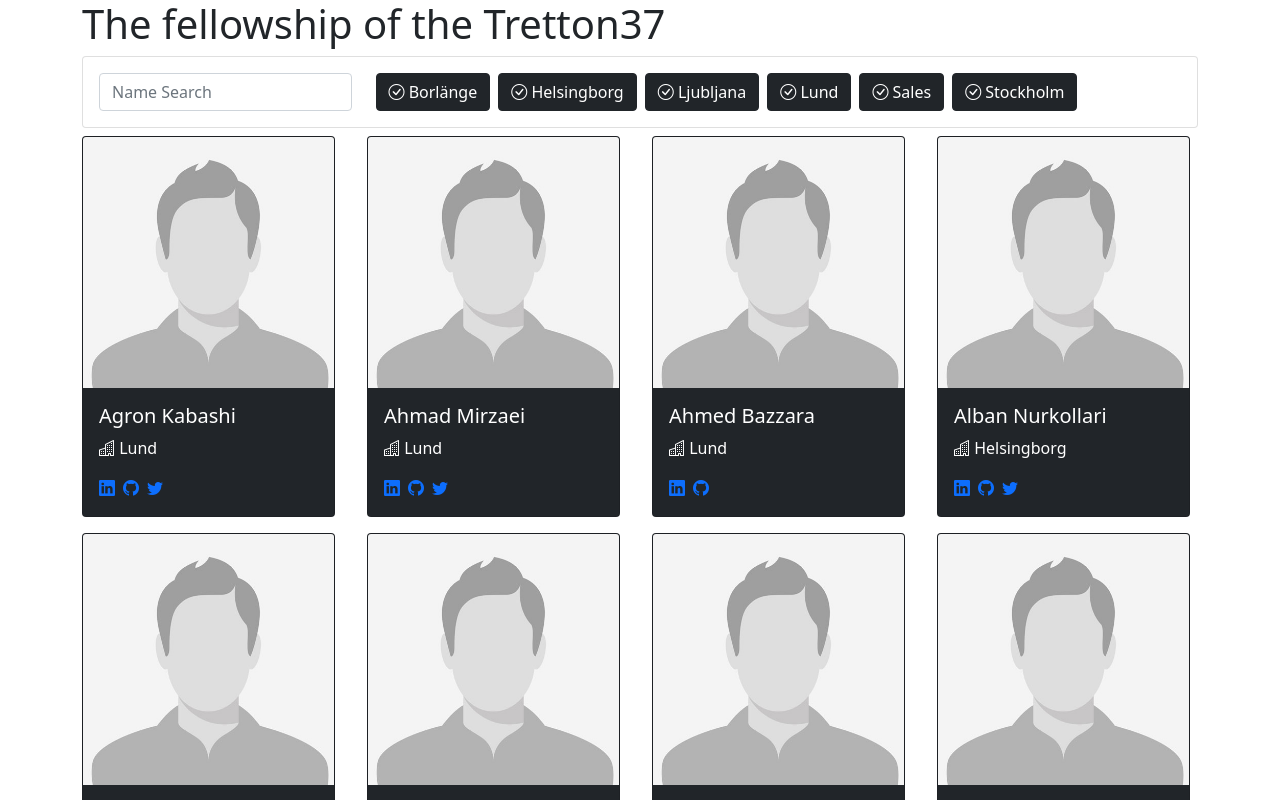
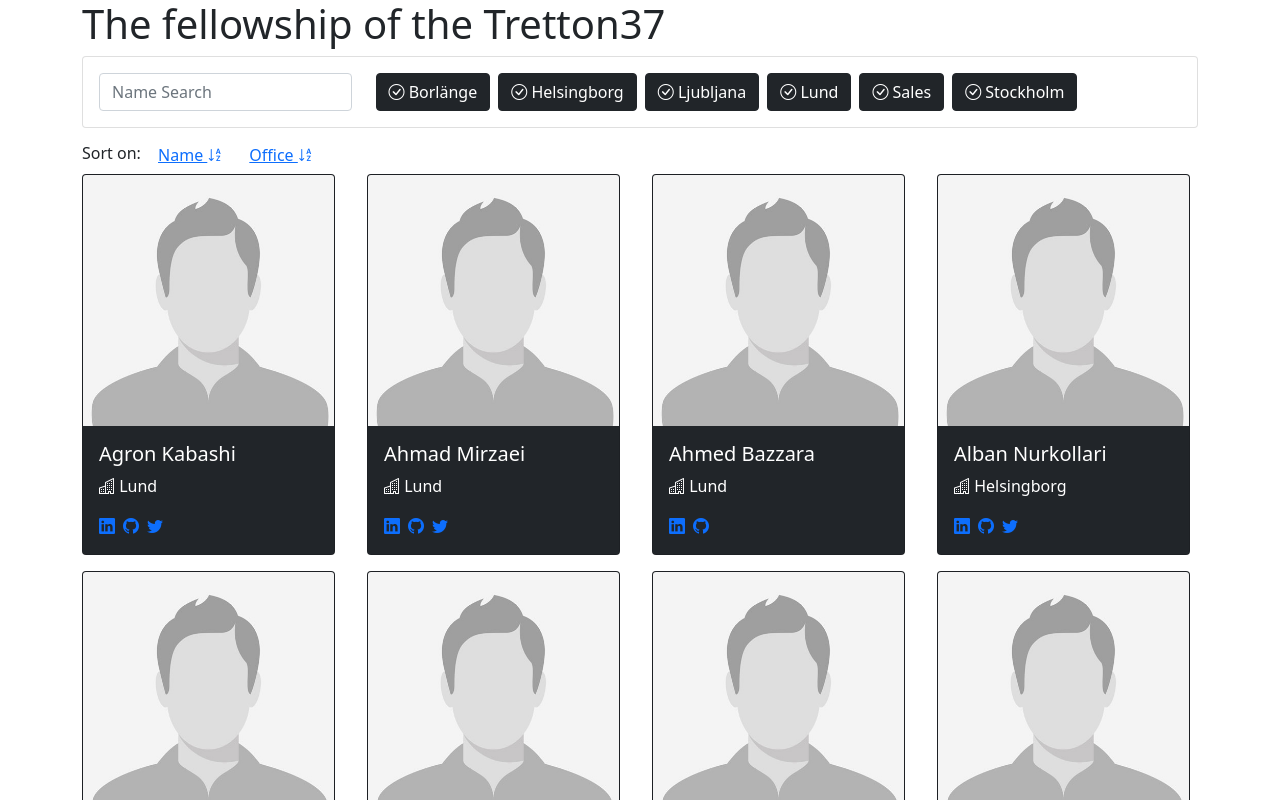
Before and after one commit to joakim-lundbeck/leet-list, a Vue app: page / in a window 1280 px wide. Shown: the top 800 px of the page. Built offline with nearby package versions, Linux system fonts and the light colour scheme.

Commit message:
Added sorting component
WIP: Sorting component template

```diff
--- a/src/App.vue
+++ b/src/App.vue
@@ -14,6 +14,12 @@
     </div>
 
     <div class="row">
+      <div class="col-12">
+        <Sorting />
+      </div>
+    </div>
+
+    <div class="row">
       <div v-for="employee in filteredEmployees" :key="employee.email" class="col-3">
         <EmployeeCard :employee="employee" />
       </div>
@@ -24,13 +30,15 @@
 <script>
 import EmployeeCard from './components/EmployeeCard.vue'
 import Filters from './components/Filters.vue'
+import Sorting from './components/Sorting.vue'
 
 export default {
   name: 'Leet-List',
 
   components: {
     EmployeeCard,
-    Filters
+    Filters,
+    Sorting
   },
 
   data () {
--- a/src/components/Filters.vue
+++ b/src/components/Filters.vue
@@ -49,6 +49,7 @@
 <script>
 
 export default {
+    name: 'Filters',
     props: [
         'nameFilter',
         'offices'
--- /dev/null
+++ b/src/components/Sorting.vue
@@ -0,0 +1,24 @@
+<template>
+    <div>
+        Sort on:
+        <button
+            type="button"
+            class="btn btn-link">
+            Name
+            <i class="'bi bi-sort-alpha-down"></i>
+        </button>
+
+        <button
+            type="button"
+            class="btn btn-link">
+            Office
+            <i class="'bi bi-sort-alpha-down"></i>
+        </button>
+    </div>
+</template>
+
+<script>
+export default {
+    name: 'Sorting',
+}
+</script>
```
